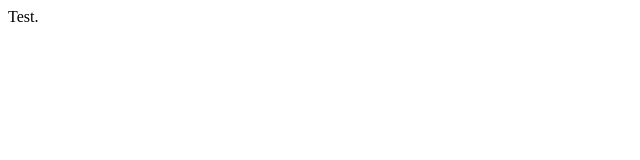
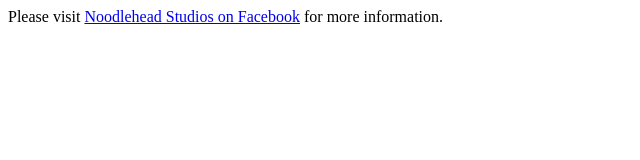
Before and after one commit to noodleheadartstudios/noodleheadartstudios.github.io, a plain HTML site: page index.html in a window 1280 px wide. Shown: the whole page, without its empty margins (0-640 px from the left). Drawn offline with Linux system fonts and the light colour scheme.

Commit message:
Added Facebook link

```diff
--- a/index.html
+++ b/index.html
@@ -7,7 +7,7 @@
     </head>
 
     <body>
-        Test.
+        Please visit <a href="https://www.facebook.com/noodleheadstudios/">Noodlehead Studios on Facebook</a> for more information.
     </body>
 
 </html>
```
